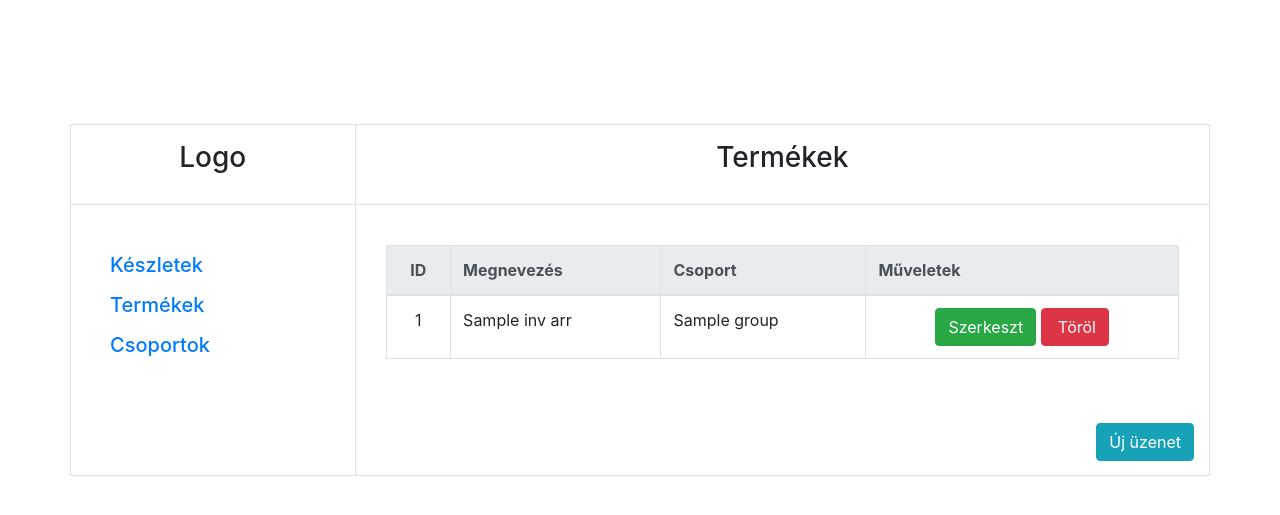
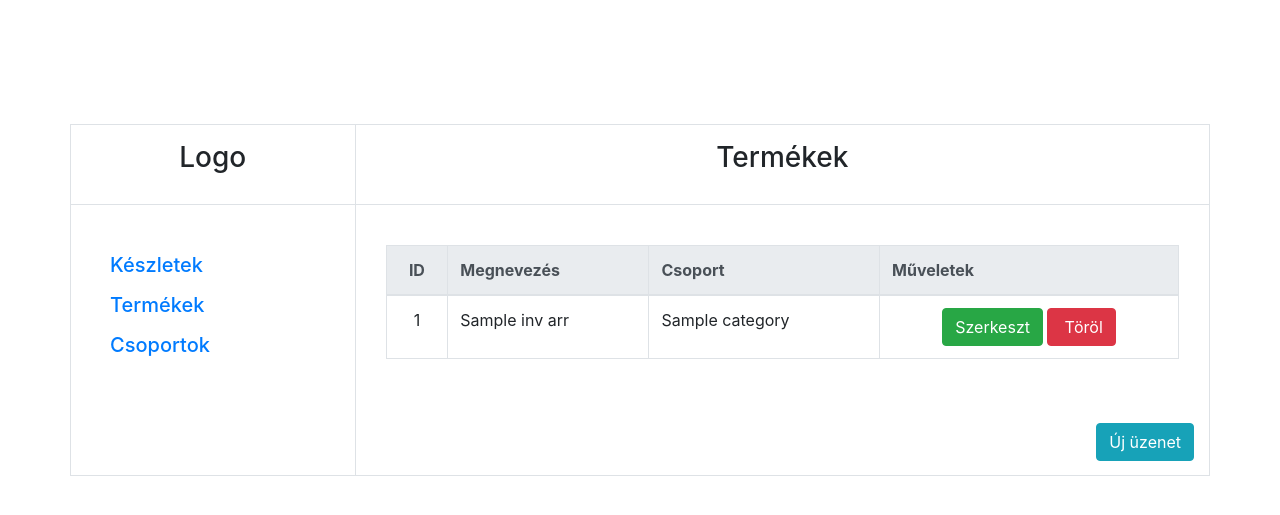
Before and after one commit to IllesZoltan/illesZ-bh-inventory, a Node server app: template views/product.handlebars in a window 1280 px wide. Shown: the top 515 px of the page. Run offline with Node 20, Linux system fonts and the light colour scheme; the template is opened without the code that fills it: most values are stand-ins (such as "Sample title", 1, 10 or a date in 2020); some libraries are stand-ins or nearby versions.

Commit message:
read products from db

```diff
--- a/index.js
+++ b/index.js
@@ -1,9 +1,12 @@
 const express = require('express');
 const hdlbrs = require('express-handlebars');
 const bodyparser = require('body-parser')
+const sqlite3 = require('sqlite3').verbose();
+
 const app = express();
 const url = 'http://localhost:4000'
 const port =process.env.port || 4000;
+const db = new sqlite3.Database('inventory.db')
 
 app.use(bodyparser.urlencoded({extended: false}))
 app.use(express.json())
@@ -12,14 +15,24 @@ app.use(express.urlencoded({extended: true}))
 app.engine('handlebars', hdlbrs())
 app.set('view engine', 'handlebars')
 
-let invArr = [{id: 1, name: "Processzor", group: "Számítástechnika"},{id: 2, name: "Processzor", group: "Számítástechnika"},{id: 3, name: "Processzor", group: "Számítástechnika"}]
-
 app.get('/availables', (req,res) => {
     res.render('available', {invArr})
 })
+
 app.get('/products', (req,res) => {
-    res.render('product', {invArr})
+    db.serialize(function() {
+        db.all("SELECT rowid as id,name,category from products", function(err, results) {
+            if (err != null) {
+                // hibakezelés
+            }
+          res.render('product', {
+            invArr: results
+          })
+          console.log(results)
+        });
+      });
 })
+
 app.get('/groups', (req,res) => {
     res.render('group')
 })
--- a/views/product.handlebars
+++ b/views/product.handlebars
@@ -15,7 +15,7 @@
         <tr>
             <td class="text-center">{{id}}</td>
             <td>{{name}}</td>
-            <td>{{group}}</td>
+            <td>{{category}}</td>
             <td class="text-center">
                 <button class="btn btn-success">Szerkeszt</button>
                 <button class="btn btn-danger pl-3">Töröl</button>
```
